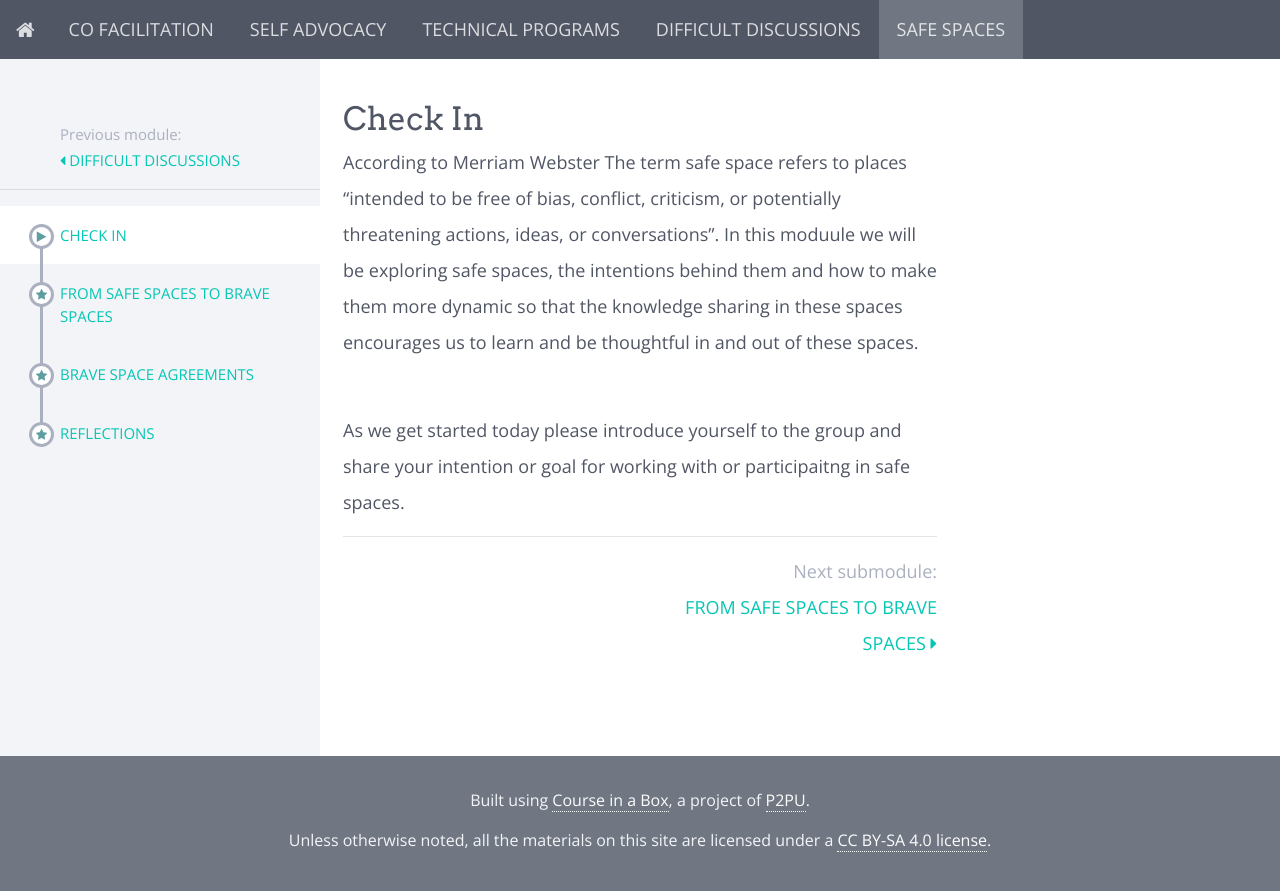
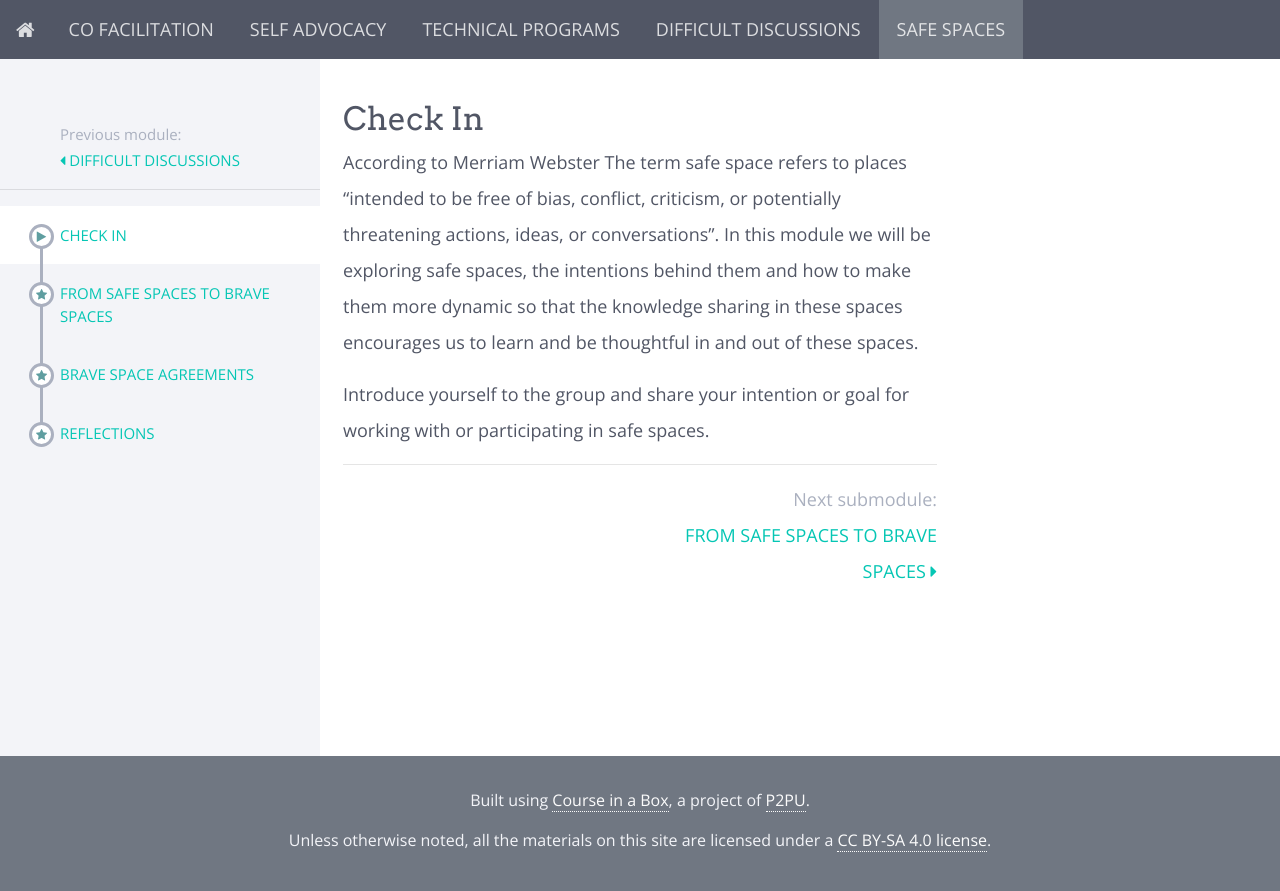
Before and after one commit to p2pu/advanced-facilitation, a Jekyll site: the page built from modules/Safe-Spaces/_posts/2000-01-01-check-in.md, in a window 1280 px wide. Shown: the top 891 px of the page. Built offline with Jekyll 4.4.1, drawn with Linux system fonts in a browser that asks for light colours; nearby versions of some CDN libraries.

Commit message:
Update 2000-01-01-check-in.md

```diff
--- a/modules/Safe-Spaces/_posts/2000-01-01-check-in.md
+++ b/modules/Safe-Spaces/_posts/2000-01-01-check-in.md
@@ -1,7 +1,6 @@
 
 ## Check In
 
-According to Merriam Webster The term safe space refers to places "intended to be free of bias, conflict, criticism, or potentially threatening actions, ideas, or conversations". In this moduule we will be exploring safe spaces, the intentions behind them and how to make them more dynamic so that the knowledge sharing in these spaces encourages us to learn and be thoughtful in and out of these spaces.
-<br>
+According to Merriam Webster The term safe space refers to places "intended to be free of bias, conflict, criticism, or potentially threatening actions, ideas, or conversations". In this module we will be exploring safe spaces, the intentions behind them and how to make them more dynamic so that the knowledge sharing in these spaces encourages us to learn and be thoughtful in and out of these spaces.
 
-As we get started today please introduce yourself to the group and share your intention or goal for working with or participaitng in safe spaces.
+Introduce yourself to the group and share your intention or goal for working with or participating in safe spaces.
```
